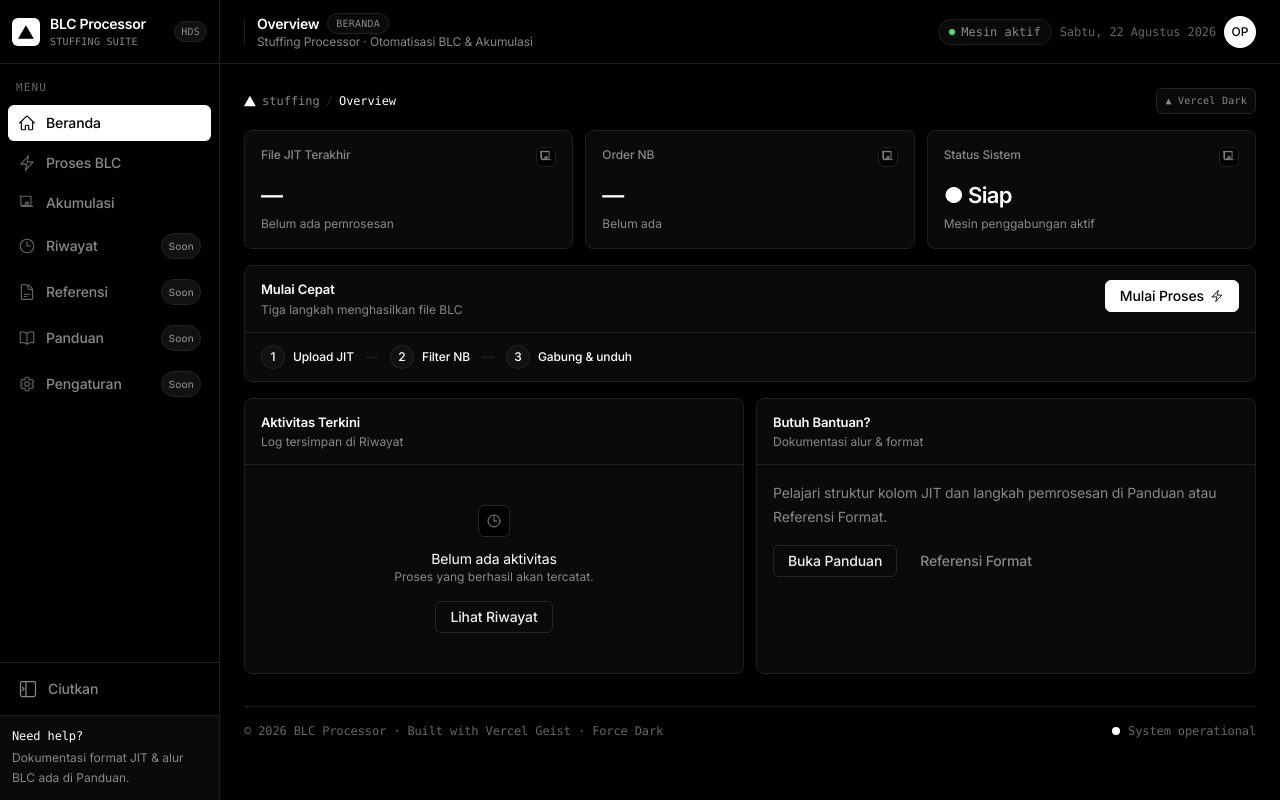
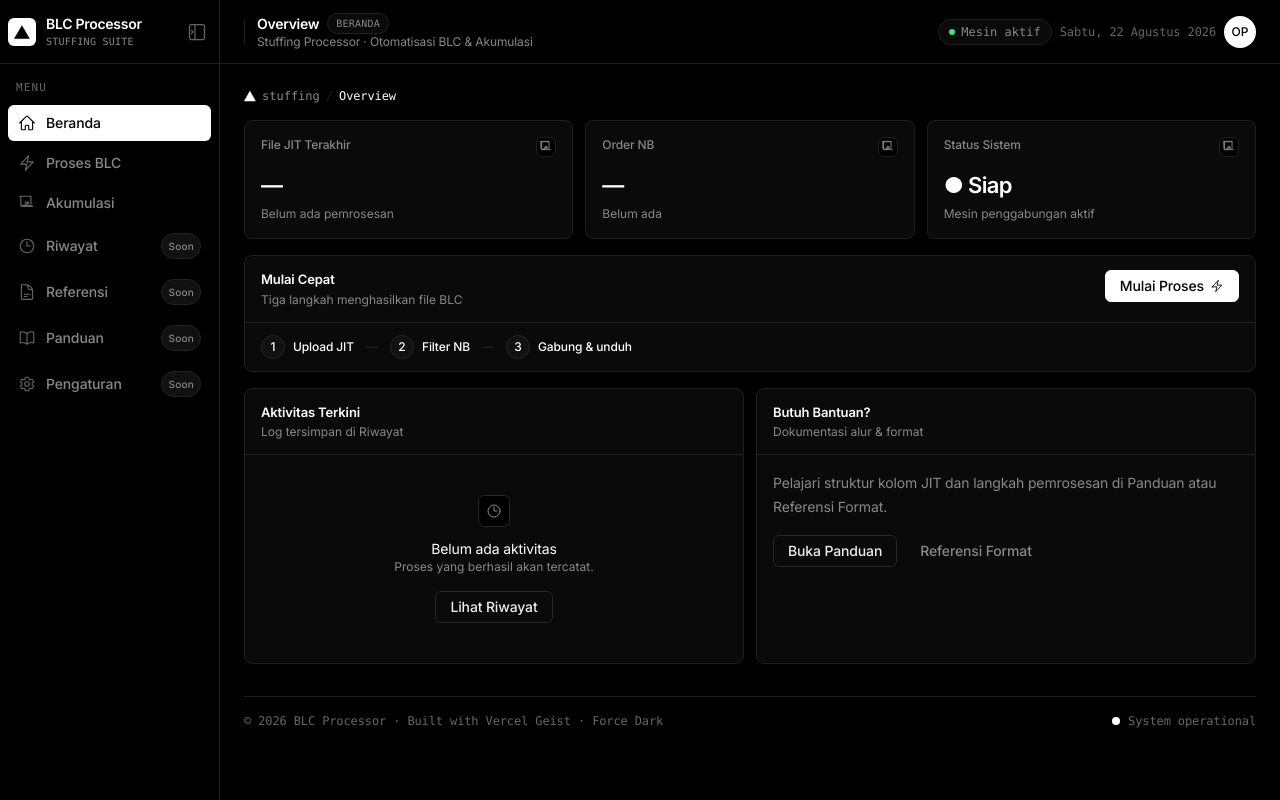
Before and after one commit to oxyrus69/stuffin, a Next.js app: page /dashboard in a window 1280 px wide. Built offline with nearby package versions, Linux system fonts and the light colour scheme.

Commit message:
ui: hilangkan badge Vercel Dark & Need help, pindah Ciutkan ke header top (ganti HDS)

```diff
--- a/app/dashboard/page.js
+++ b/app/dashboard/page.js
@@ -556,10 +556,17 @@ export default function Dashboard() {
 
       {/* Sidebar — force dark */}
       <aside className={`fixed inset-y-0 left-0 z-30 flex flex-col border-r border-[#1f1f1f] bg-black transition-all duration-200 ${mobileOpen ? 'translate-x-0' : '-translate-x-full'} md:relative md:translate-x-0 ${collapsed ? 'md:w-[56px]' : 'md:w-[220px]'} w-[220px]`}>
-        <div className="flex h-[64px] shrink-0 items-center gap-2.5 border-b border-[#1f1f1f] px-3">
+        <div className="flex h-[64px] shrink-0 items-center gap-2.5 border-b border-[#1f1f1f] px-2">
           <span className="flex h-7 w-7 shrink-0 items-center justify-center rounded-md bg-white text-black"><VercelMark className="h-4 w-4" /></span>
           {!collapsed && <div className="min-w-0 flex-1"><p className="truncate text-sm font-semibold tracking-[-0.02em] text-white">BLC Processor</p><p className="truncate font-mono text-[10px] tracking-wide text-[#888]">STUFFING SUITE</p></div>}
-          {!collapsed && <span className="rounded-full border border-[#232323] bg-[#111] px-1.5 py-0.5 font-mono text-[10px] font-medium tracking-wide text-[#888]">HDS</span>}
+          <button
+            onClick={() => setCollapsed(!collapsed)}
+            aria-label={collapsed ? 'Buka sidebar' : 'Ciutkan sidebar'}
+            title={collapsed ? 'Buka' : 'Ciutkan'}
+            className="ml-auto flex h-7 w-7 shrink-0 items-center justify-center rounded-md border border-transparent text-[#666] hover:bg-[#111] hover:text-white hover:border-[#232323]"
+          >
+            <CollapseIcon collapsed={collapsed} />
+          </button>
         </div>
 
         <nav className="flex-1 space-y-1 overflow-y-auto p-2">
@@ -578,19 +585,7 @@ export default function Dashboard() {
           ))}
         </nav>
 
-        <div className="border-t border-[#1f1f1f] p-2">
-          <button onClick={() => setCollapsed(!collapsed)} className="flex w-full items-center gap-2.5 rounded-md px-2.5 py-2 text-sm font-medium tracking-[-0.01em] text-[#888] hover:bg-[#111] hover:text-white">
-            <CollapseIcon collapsed={collapsed} />
-            {!collapsed && <span>Ciutkan</span>}
-          </button>
-        </div>
 
-        {!collapsed && (
-          <div className="border-t border-[#1f1f1f] bg-[#0a0a0a] px-3 py-3">
-            <p className="font-mono text-xs font-medium tracking-[-0.01em] text-white">Need help?</p>
-            <p className="mt-1 text-xs leading-5 text-[#888]">Dokumentasi format JIT & alur BLC ada di Panduan.</p>
-          </div>
-        )}
       </aside>
 
       {mobileOpen && <div className="fixed inset-0 z-20 bg-black/60 backdrop-blur-sm md:hidden" onClick={() => setMobileOpen(false)} />}
@@ -621,7 +616,6 @@ export default function Dashboard() {
               <span className="inline-flex items-center gap-1.5 text-[#888]"><VercelMark className="h-3 w-3 text-white" /> stuffing</span>
               <span className="text-[#232323]">/</span>
               <span className="font-medium tracking-[-0.01em] text-white">{active?.title}</span>
-              <span className="ml-auto hidden items-center gap-1 rounded-md border border-[#232323] bg-[#0a0a0a] px-2 py-1 font-mono text-[10px] tracking-wide text-[#888] md:inline-flex">▲ Vercel Dark</span>
             </div>
 
             {activePage === 'beranda' && <BerandaPage lastResult={lastResult} onNavigate={navigate} />}
```
